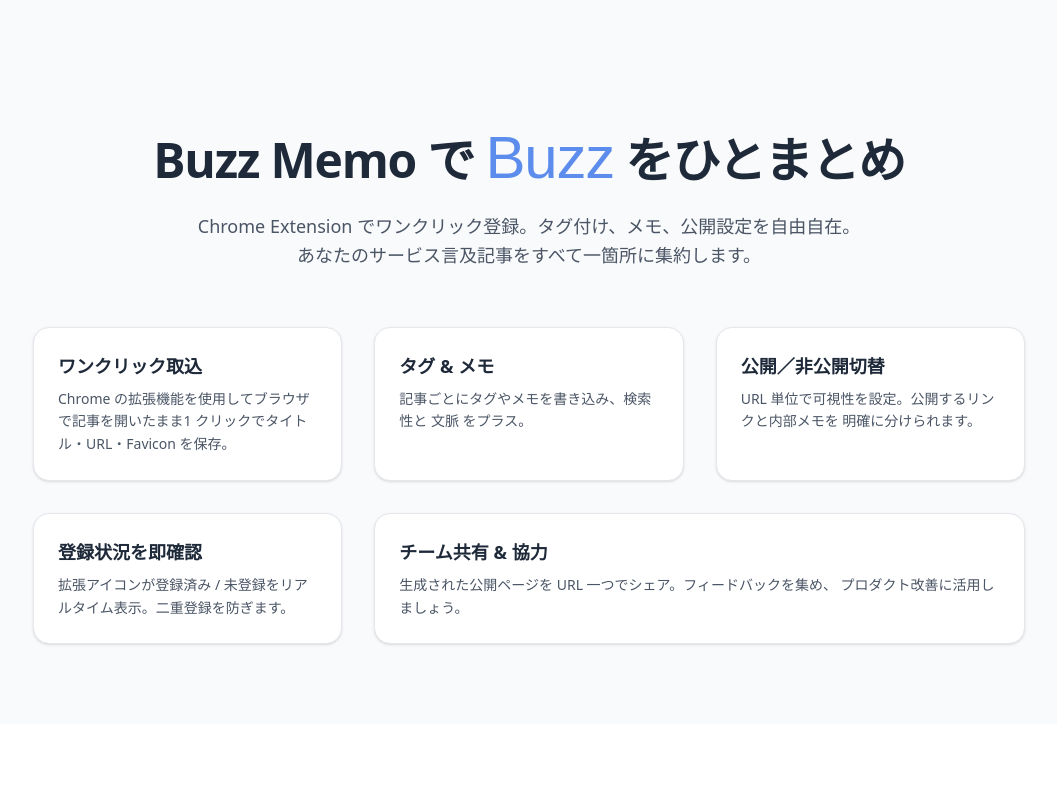
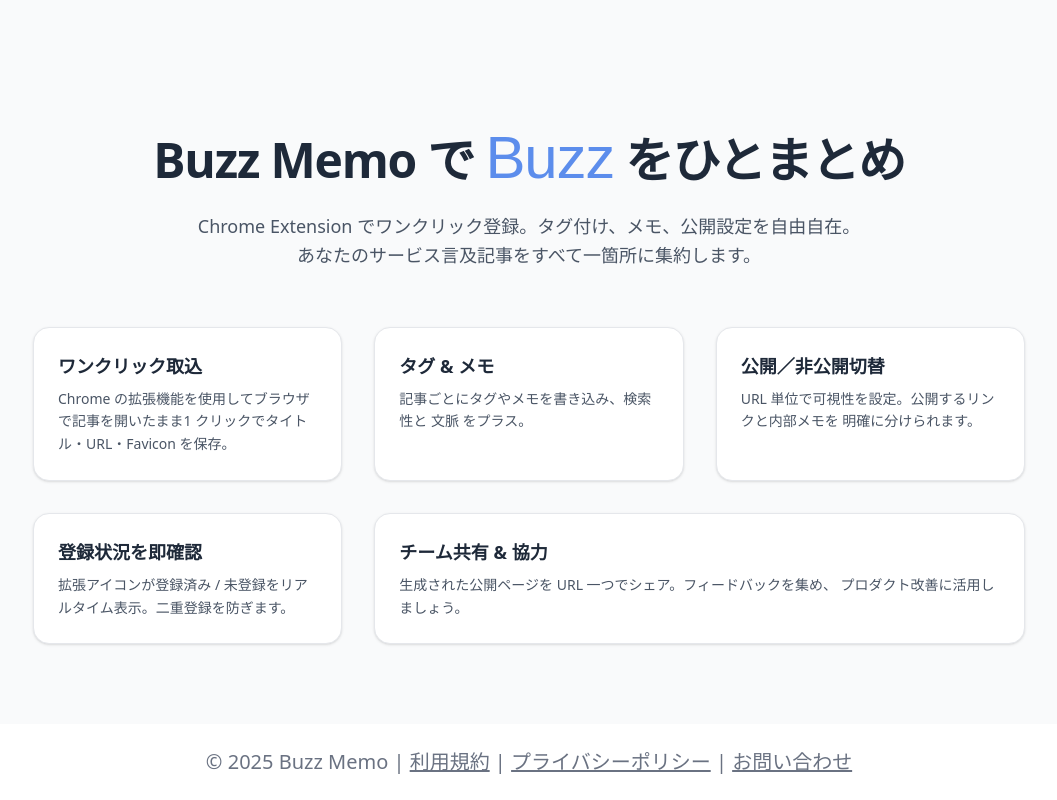
Before and after one commit to kazuma-naka/buzz-memo, a Next.js app: page / in a window 1280 px wide. Shown: the part 446-1246 px from the top of the page, without its empty margins (111-1168 px from the left). Before the commit the page ends 1170 px from the top, so only its background shows below. Built offline with nearby package versions, Linux system fonts and the light colour scheme; no server answers; a web font is replaced by a local one.

Commit message:
Footer コンポネントの作成

```diff
--- a/src/app/layout.tsx
+++ b/src/app/layout.tsx
@@ -1,5 +1,4 @@
 import type { Metadata } from 'next';
-import { syne, sourceSerif } from '@/lib/fonts';
 import './globals.css';
 
 export const metadata: Metadata = {
@@ -14,7 +13,7 @@
   children: React.ReactNode;
 }>) {
   return (
-    <html lang="ja" className={`${syne.variable} ${sourceSerif.variable}`}>
+    <html lang="en">
       <body>{children}</body>
     </html>
   );
--- a/src/app/welcome/page.tsx
+++ b/src/app/welcome/page.tsx
@@ -2,6 +2,7 @@
 import GoogleSignInButton from '@/components/GoogleSignInButton';
 import WelcomeHero from './_components/WelcomeHero';
 import AppDescription from './_components/AppDescription';
+import Footer from '@/components/Footer';
 
 export default function WelcomePage() {
   return (
@@ -15,6 +16,7 @@
         <GoogleSignInButton />
       </header>
       <AppDescription />
+      <Footer />
     </div>
   );
 }
--- /dev/null
+++ b/src/components/Footer.tsx
@@ -0,0 +1,21 @@
+`use client`;
+import Link from 'next/link';
+
+export default function Footer() {
+  return (
+    <footer className="py-6 text-center text-xl text-gray-500 bg-white">
+      &copy; {new Date().getFullYear()} Buzz Memo |{' '}
+      <Link href="/terms" className="underline">
+        利用規約
+      </Link>{' '}
+      |{' '}
+      <Link href="/privacy" className="underline">
+        プライバシーポリシー
+      </Link>{' '}
+      |{' '}
+      <Link href="/contact" className="underline">
+        お問い合わせ
+      </Link>
+    </footer>
+  );
+}
```
